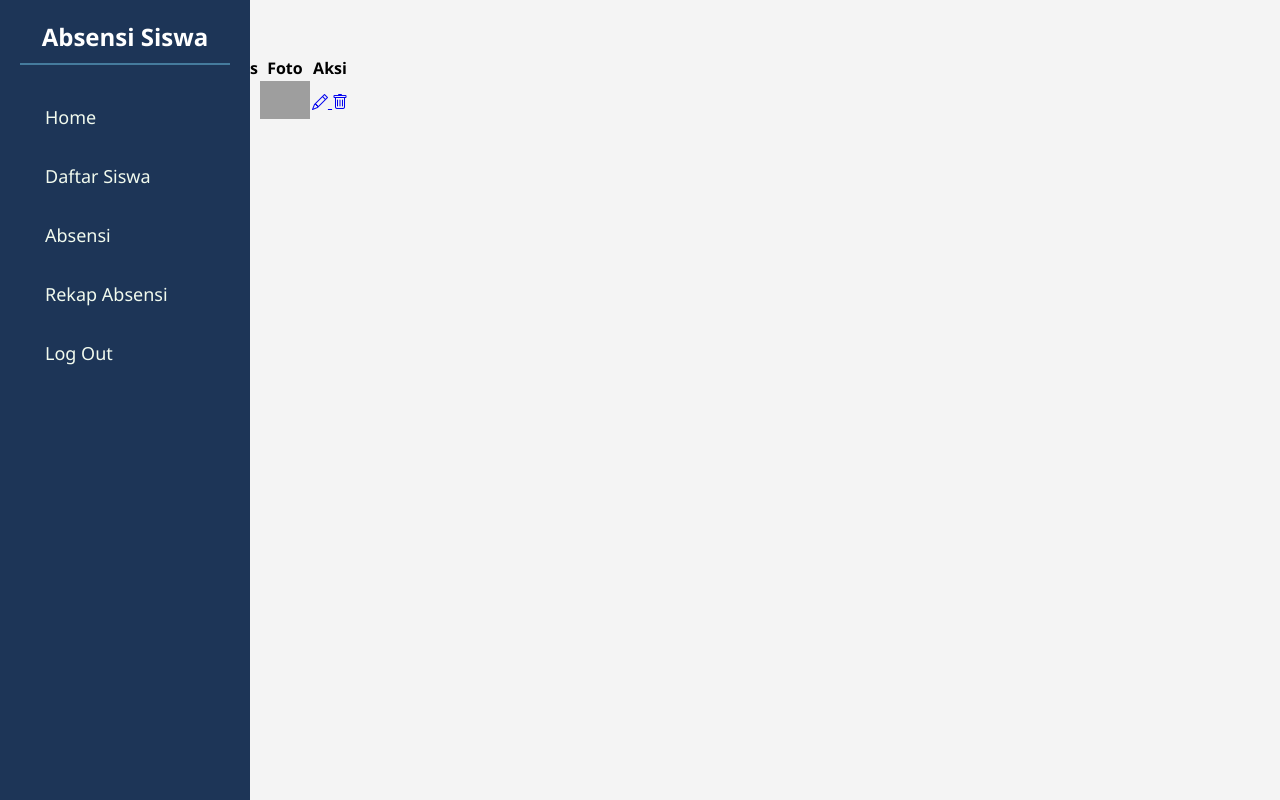
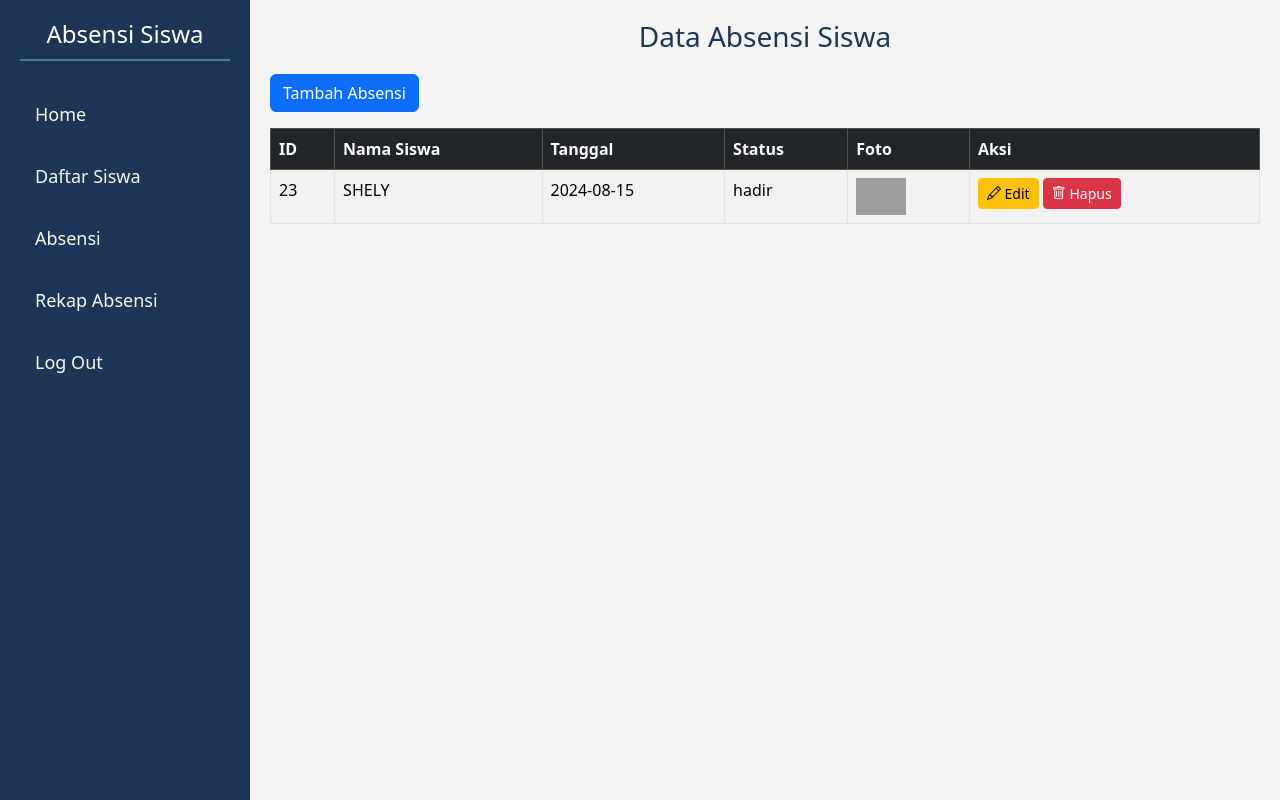
Before and after one commit to salsabillapz/ABSENSI_SISWA, a PHP site: page /absensi.php in a window 1280 px wide. Run offline with PHP 8.4, Linux system fonts and the light colour scheme; data comes from the database, SQL or seed files in the repository; grey boxes are pictures that could not be loaded.

Commit message:
Update absensi.php

```diff
--- a/absensi.php
+++ b/absensi.php
@@ -24,21 +24,16 @@ $result = $conn->query($sql);
     <meta charset="UTF-8">
     <meta name="viewport" content="width=device-width, initial-scale=1.0">
     <title>Absensi Siswa - Side Menu</title>
+    <link href="https://cdn.jsdelivr.net/npm/bootstrap@5.3.1/dist/css/bootstrap.min.css" rel="stylesheet">
+    <!-- Bootstrap Icons -->
+    <link href="https://cdn.jsdelivr.net/npm/bootstrap-icons/font/bootstrap-icons.css" rel="stylesheet">
     <style>
-        * {
-            margin: 0;
-            padding: 0;
-            box-sizing: border-box;
-            font-family: 'Segoe UI', Tahoma, Geneva, Verdana, sans-serif;
-        }
-
         body {
             display: flex;
             min-height: 100vh;
             background-color: #f4f4f4;
         }
 
-        /* Sidebar Styles */
         .sidebar {
             width: 250px;
             background-color: #1d3557;
@@ -82,27 +77,17 @@ $result = $conn->query($sql);
             transform: translateX(10px);
         }
 
-        .sidebar ul li a i {
-            margin-right: 10px;
-        }
-
-        /* Main Content Styles */
         .main-content {
             margin-left: 250px;
             padding: 20px;
             width: calc(100% - 250px);
         }
 
-        .main-content h1 {
+        .main-content h2 {
             font-size: 28px;
             margin-bottom: 20px;
             color: #1d3557;
-        }
-
-        .main-content p {
-            font-size: 18px;
-            line-height: 1.6;
-            color: #333;
+            text-align: center;
         }
     </style>
 </head>
@@ -115,19 +100,16 @@ $result = $conn->query($sql);
             <li><a href="#"><i class="fas fa-users"></i> Daftar Siswa</a></li>
             <li><a href="absensi.php"><i class="fas fa-clipboard-list"></i> Absensi</a></li>
             <li><a href="#"><i class="fas fa-file-alt"></i> Rekap Absensi</a></li>
-            <li><a href="#"><i class="fas fa-sign-out-alt"></i> Log Out</a></li>
+            <li><a href="logout.php"><i class="fas fa-sign-out-alt"></i> Log Out</a></li>
         </ul>
     </div>
 
-    <div class="content">
-        <div class="container-fluid">
-            <div class="row">
-                <div class="col-12">
-                    <h2 class="mb-4 text-center">Data Absensi Siswa</h2>
+    <div class="main-content">
+        <h2>Data Absensi Siswa</h2>
         <a href="create.php" class="btn btn-primary mb-3">Tambah Absensi</a>
         <div class="table-responsive">
-                        <table class="table table-striped">
-                            <thead>
+            <table class="table table-striped table-bordered">
+                <thead class="table-dark">
                     <tr>
                         <th>ID</th>
                         <th>Nama Siswa</th>
@@ -147,18 +129,18 @@ $result = $conn->query($sql);
                                 <td><?php echo $row['status']; ?></td>
                                 <td>
                                     <?php if (!empty($row['foto'])): ?>
-                                                    <img src="<?php echo $row['foto']; ?>" class="foto-img" alt="Foto Absensi" width="50">
+                                        <img src="<?php echo $row['foto']; ?>" class="img-fluid" alt="Foto Absensi" width="50">
                                     <?php else: ?>
                                         Tidak ada foto
                                     <?php endif; ?>
                                 </td>
                                 <td>
                                     <a href="edit.php?id=<?php echo $row['id']; ?>" class="btn btn-warning btn-sm">
-                                                    <i class="bi bi-pencil"></i>
+                                        <i class="bi bi-pencil"></i> Edit
                                     </a>
                                     <a href="delete.php?id=<?php echo $row['id']; ?>" class="btn btn-danger btn-sm"
                                         onclick="return confirm('Anda yakin ingin menghapus data ini?');">
-                                                    <i class="bi bi-trash"></i>
+                                        <i class="bi bi-trash"></i> Hapus
                                     </a>
                                 </td>
                             </tr>
@@ -172,13 +154,8 @@ $result = $conn->query($sql);
             </table>
         </div>
     </div>
-            </div>
-        </div>
-    </div>
-    <!-- Bootstrap JS dan dependencies -->
+
     <script src="https://cdn.jsdelivr.net/npm/bootstrap@5.3.1/dist/js/bootstrap.bundle.min.js"></script>
-    <!-- Bootstrap Icons -->
-    <link href="https://cdn.jsdelivr.net/npm/bootstrap-icons/font/bootstrap-icons.css" rel="stylesheet">
 </body>
 
 </html>
```
Lines whose indentation alone changed are shown as unchanged.
